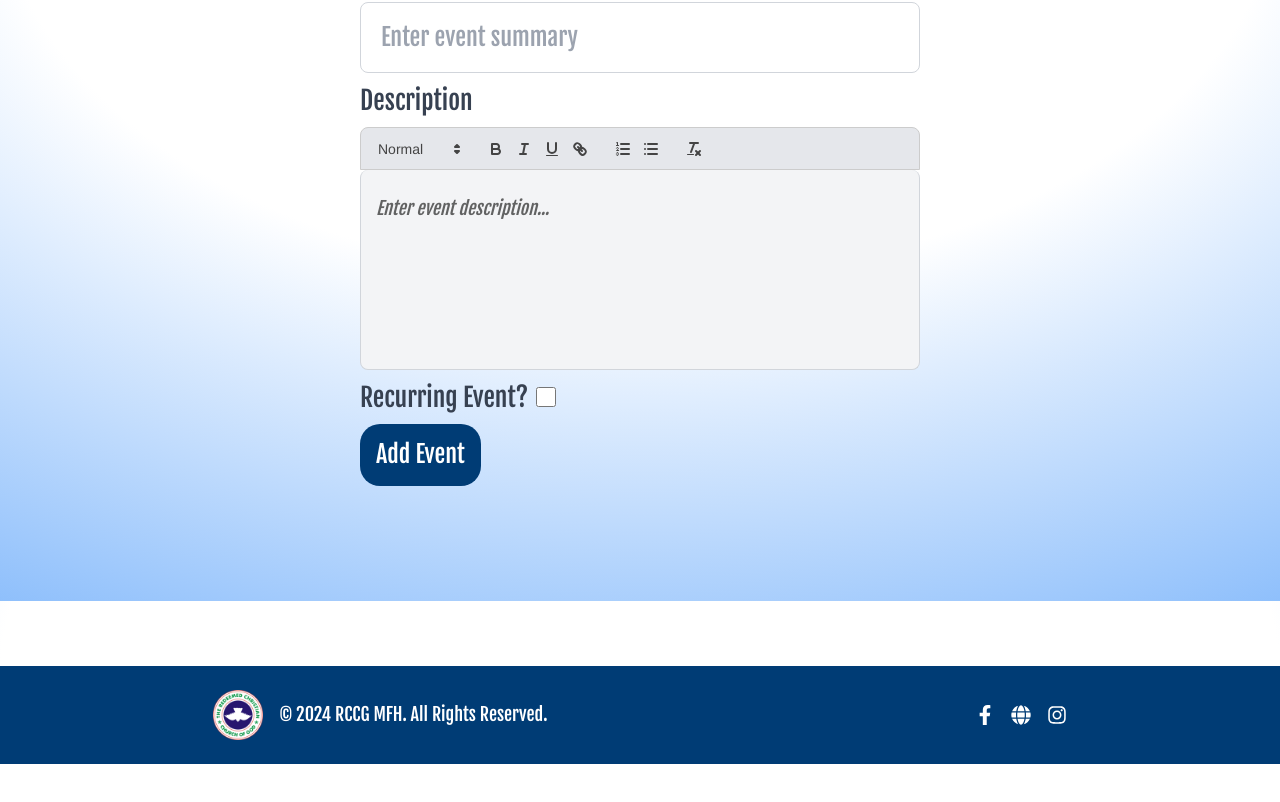
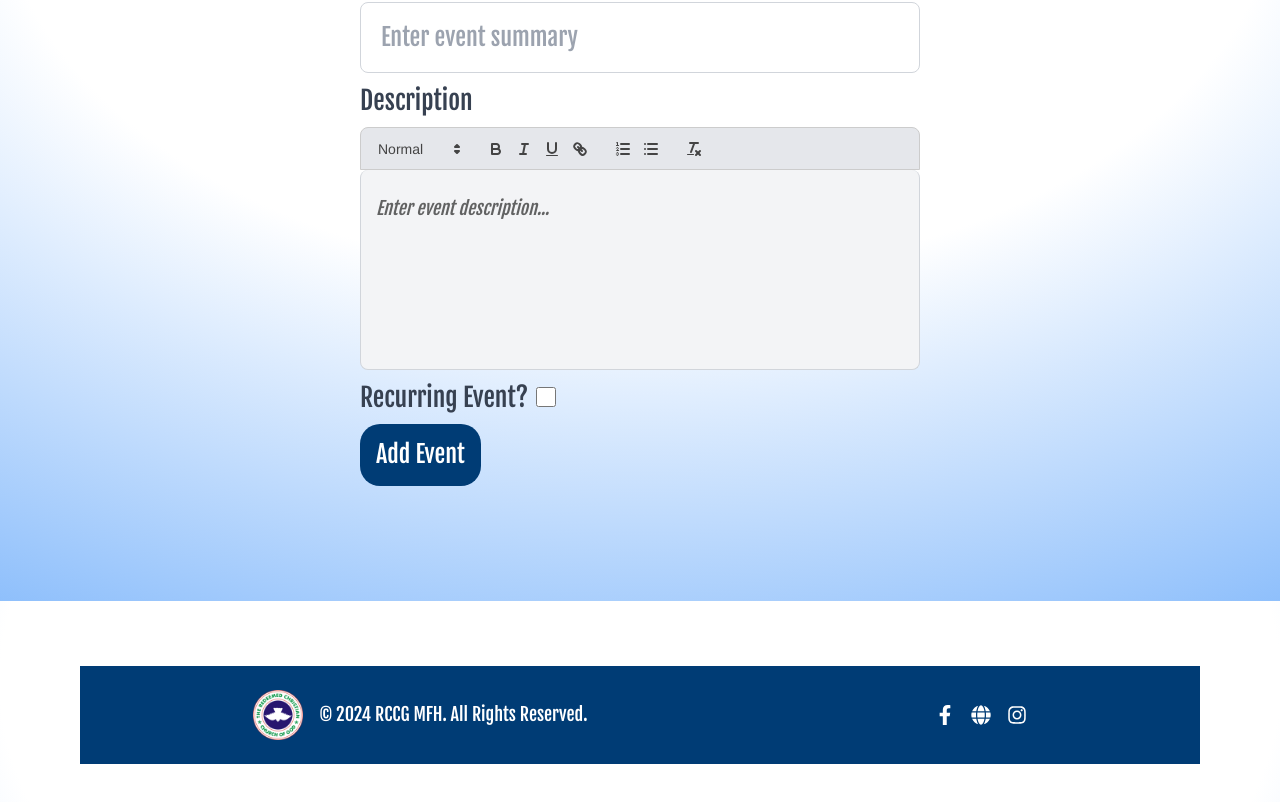
Before and after one commit to jola442/mfh-hackathon, a React (Vite) app in the folder client/: page /admin in a window 1280 px wide. Shown: the part 999-1801 px from the top of the page. Before the commit the page ends 1763 px from the top, so only its background shows below. Built offline with nearby package versions, Linux system fonts and the light colour scheme; a web font is replaced by a local one.

Commit message:
added some icons and minor style updates

```diff
--- a/client/src/components/EventCalendar.jsx
+++ b/client/src/components/EventCalendar.jsx
@@ -3,6 +3,7 @@ import Calendar from 'react-calendar';
 import axios from 'axios';
 import { UserContext } from '../contexts/UserContext';
 import { useNavigate } from 'react-router-dom';
+import { FaCalendar } from 'react-icons/fa6';
 
 
 const EventCalendar = () => {
@@ -50,7 +51,8 @@ const EventCalendar = () => {
         <h3 className='text-xl text-bold mb-2'>Events on {value.toDateString()}:</h3>
         <ul className='list-none text-primary text-xl pl-5'>
           {events.filter(event => new Date(event.date).toDateString() === value.toDateString()).map(event => (
-            <li key={event._id} className='text-primary text-bold cursor-pointer hover:text-secondary transition-colors ease-in-out duration-300' onClick={() => navigate("/events/"+event._id)}>
+            <li key={event._id} className='text-primary text-bold cursor-pointer hover:text-secondary transition-colors ease-in-out duration-300 inline-flex' onClick={() => navigate("/events/"+event._id)}>
+              <FaCalendar className='mr-2'></FaCalendar>
               {event.name}
             </li>
           ))}
--- a/client/src/components/Footer.jsx
+++ b/client/src/components/Footer.jsx
@@ -2,7 +2,7 @@ import { FaFacebookF, FaInstagram, FaGlobe } from "react-icons/fa";
 
 const Footer = () => {
   return (
-    <footer className="bg-primary text-white py-6">
+    <footer className="bg-primary m-20 text-white py-6">
       <div className="max-container flex flex-col md:flex-row items-center justify-around space-y-4 md:space-y-0">
         {/* Logo and Copyright */}
         <div className="flex items-center space-x-4">
--- a/client/src/pages/Admin/index.jsx
+++ b/client/src/pages/Admin/index.jsx
@@ -41,6 +41,7 @@ const Admin = () => {
       console.log(response.data.message);
     } catch (error) {
       console.error('Error adding event:', error);
+      alert("Could not add event, check the form input again")
     }
   };
 
```
